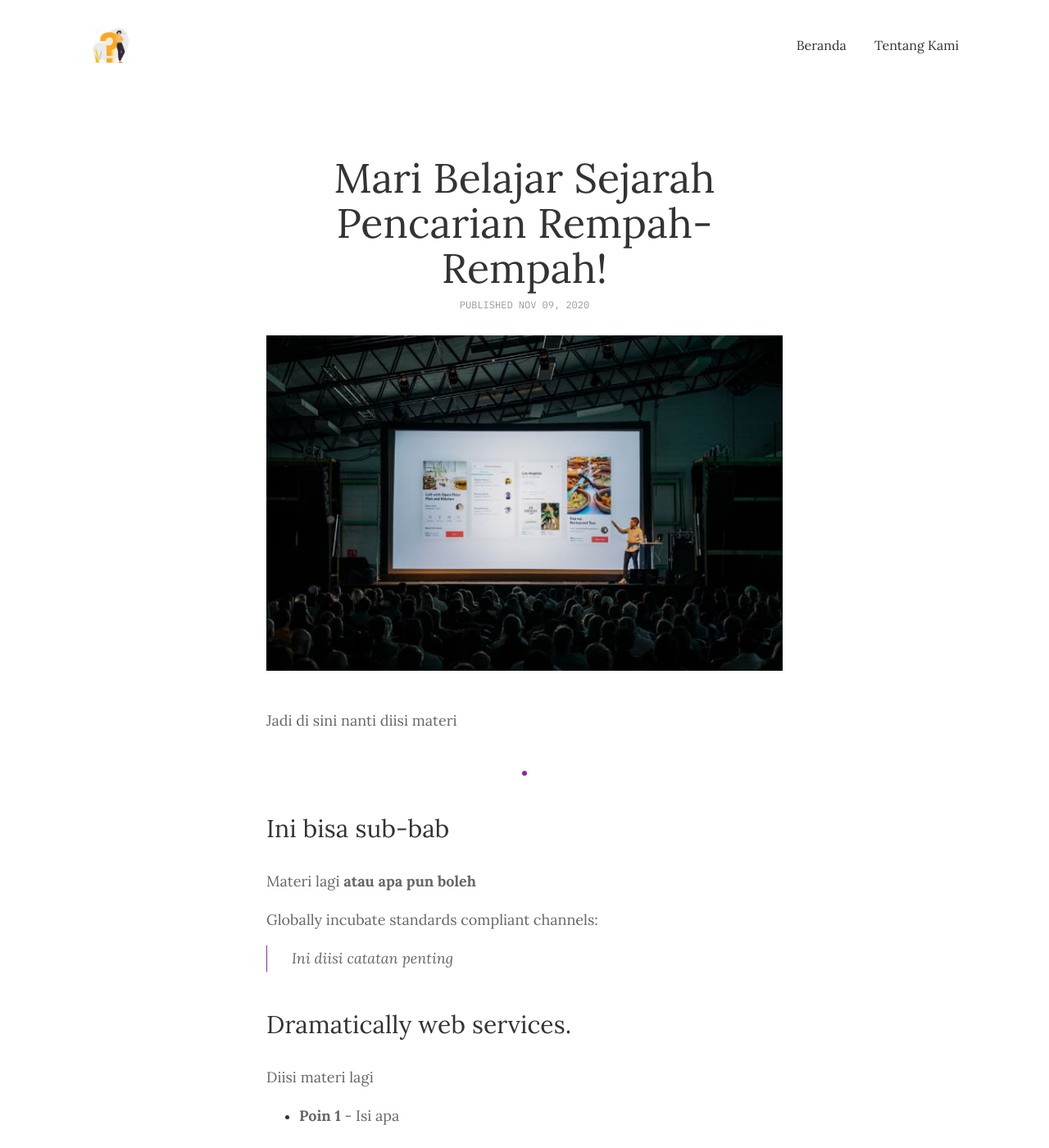
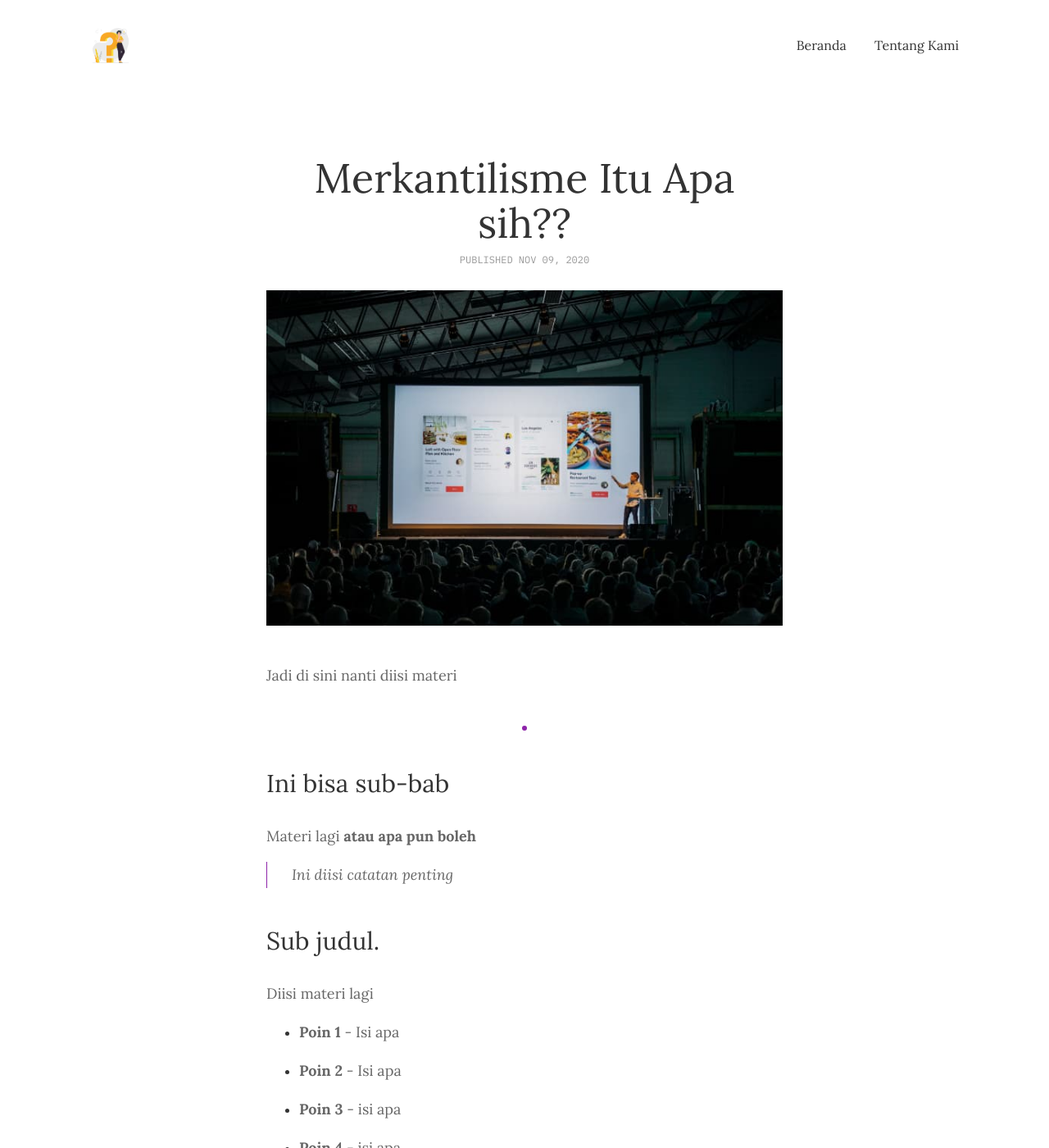
Before and after one commit to imamnrchls/modul, a Jekyll site: the page built from _posts/2020-11-09-merkantilisme.md, in a window 1280 px wide and 1400 px high. Shown: the whole window at 82% size. Built offline with Jekyll 4.4.1, drawn with Linux system fonts in a browser that asks for light colours; nearby versions of some CDN libraries.

Commit message:
Update and rename 2020-11-09-sejarah-pencarian-rempah-rempah-bangsa-eropa.md to 2020-11-09-merkantilisme.md

```diff
--- a/_posts/2020-11-09-sejarah-pencarian-rempah-rempah-bangsa-eropa.md
+++ b/_posts/2020-11-09-merkantilisme.md
@@ -1,9 +1,9 @@
 ---
 layout: post
-title:  Mari Belajar Sejarah Pencarian Rempah-Rempah!
+title:  Merkantilisme Itu Apa sih??
 date:   2020-11-09 14:50:35 +0300
 image:  '/assets/img/07.jpg'
-tags:   [materi, sejarah, rempah-rempah, eropa]
+tags:   [materi, kelas 11, sejarah, rempah-rempah, eropa]
 ---
 Jadi di sini nanti diisi materi
 
@@ -13,11 +13,10 @@
 
 Materi lagi **atau apa pun boleh**
 
-Globally incubate standards compliant channels:
 
 > Ini diisi catatan penting
 
-## Dramatically web services.
+## Sub judul.
 
 Diisi materi lagi
 
```
